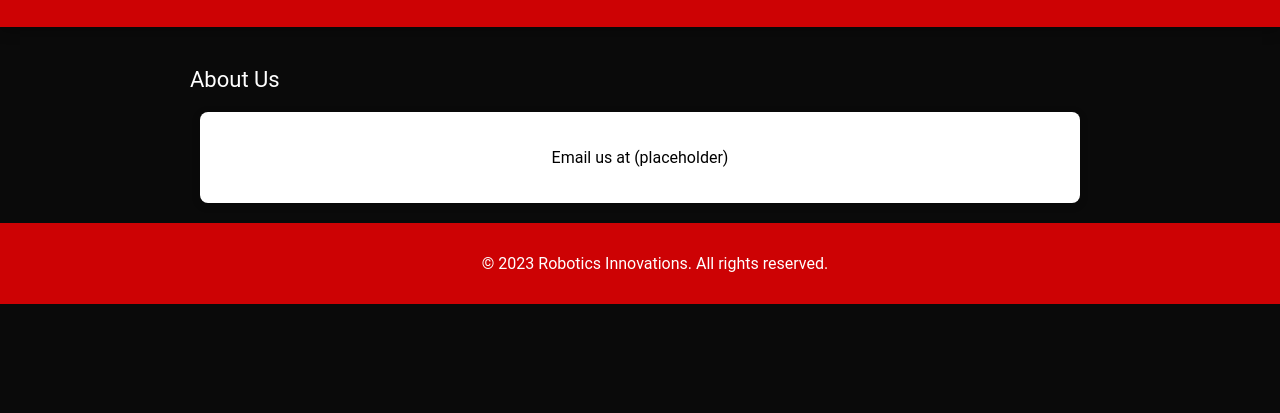
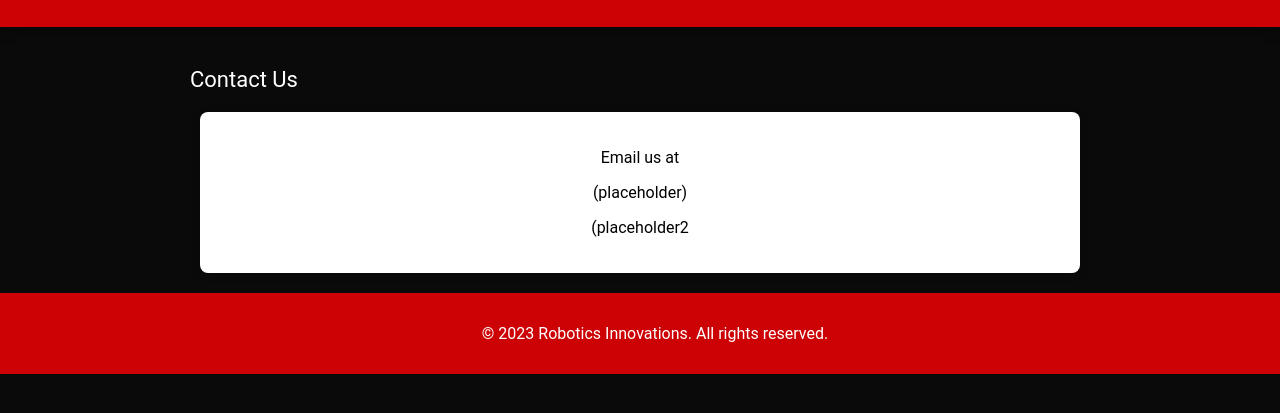
Before and after one commit to unfriedhayden/Wagner-Luddites, a plain HTML site: page contact.html in a window 1280 px wide. Shown: the part 123-536 px from the top of the page. Drawn offline with Linux system fonts and the light colour scheme.

Commit message:
Update contact.html

```diff
--- a/contact.html
+++ b/contact.html
@@ -115,11 +115,13 @@
 </header>
 
 <div class="container">
-    <p class="welcome-message">About Us</p>
+    <p class="welcome-message">Contact Us</p>
 
     <div class="features">
         <div class="feature">
-            <p>Email us at (placeholder)</p>
+            <p>Email us at</p>
+            <p>(placeholder)</p>
+            <p>(placeholder2</p>
         </div>
     </div>
 </div>
```
